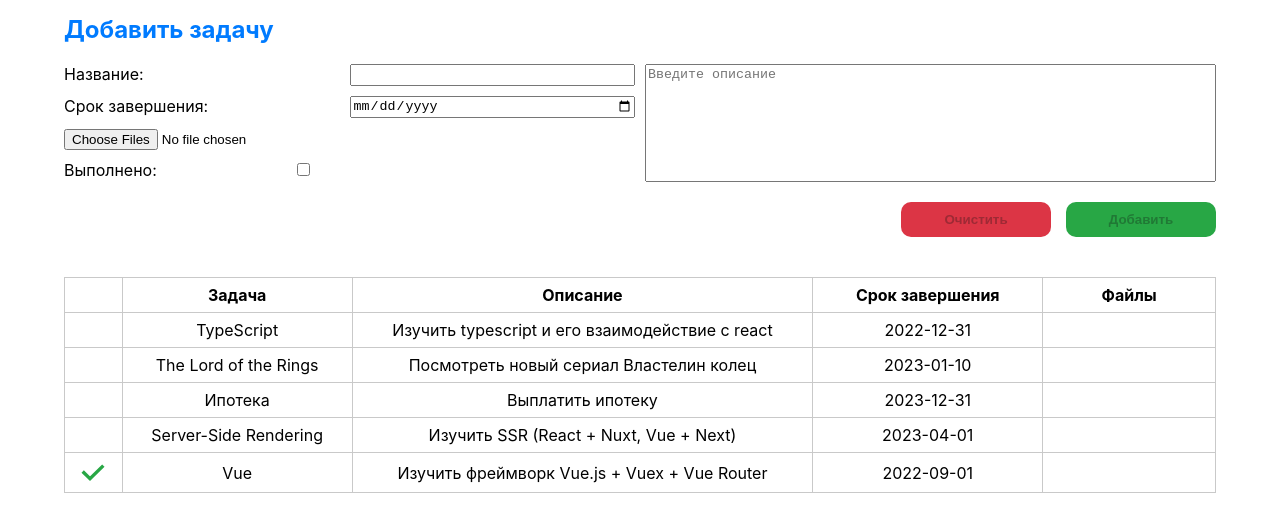
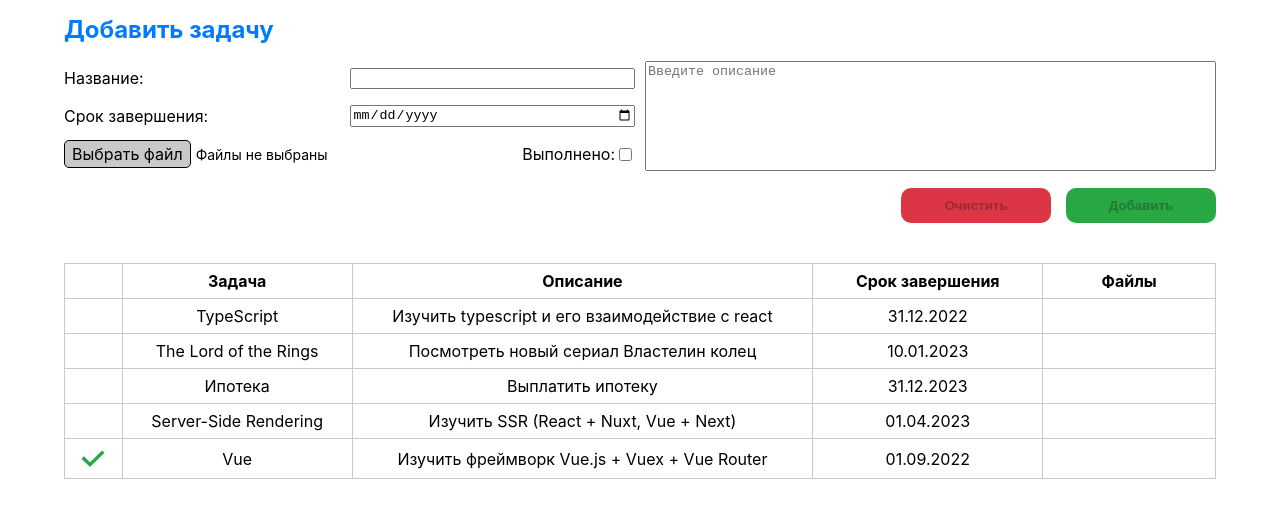
Before and after one commit to dariy-iva/todo-list, a React app: page / in a window 1280 px wide. Built offline with nearby package versions, Linux system fonts and the light colour scheme.

Commit message:
fix/input file feat/init firebase for deploy

```diff
--- a/package.json
+++ b/package.json
@@ -5,9 +5,6 @@
   "private": true,
   "dependencies": {
     "@craco/craco": "^7.0.0",
-    "@emotion/react": "^11.10.5",
-    "@emotion/styled": "^11.10.5",
-    "@mui/material": "^5.10.14",
     "@testing-library/jest-dom": "^5.16.5",
     "@testing-library/react": "^13.4.0",
     "@testing-library/user-event": "^13.5.0",
--- a/src/components/TodoForm/TodoForm.js
+++ b/src/components/TodoForm/TodoForm.js
@@ -12,21 +12,20 @@ export default function TodoForm() {
   const todoList = React.useContext(GetTodoListContext);
   const setTodoList = React.useContext(SetTodoListContext);
   const {values, setValues, handleChange, errors, isValid, resetForm} = useFormValidator({});
-  const [filesList, setFilesList] = React.useState({});
-  const [isChecked, setIsChecked] = React.useState(false);
+  const [filesInput, setFilesInput] = React.useState(null);
+
+  const fileInputText =  !filesInput || Object.keys(filesInput).length === 0
+    ? 'Файлы не выбраны'
+    : `Выбрано файлов: ${filesInput.length}`
 
   function handleChangeInputFiles(e) {
-    setFilesList(e.target.files);
-  }
-
-  function handleChangeInputCheckbox(e) {
-    setIsChecked(e.target.checked);
+    setFilesInput(e.target.files);
+    setValues([...values, e.target.value]);
   }
 
   function resetInputs() {
     resetForm();
-    setFilesList({});
-    setIsChecked(false);
+    setFilesInput(null);
   }
 
   function handleResetForm(e) {
@@ -44,17 +43,13 @@ export default function TodoForm() {
   function handleSubmitForm(e) {
     e.preventDefault();
 
-    const newFilesList = currentTodoItem
-      ? Array.from(filesList).concat(currentTodoItem.files)
-      : Array.from(filesList);
-
     const newTodo = {
       id: currentTodoItem ? currentTodoItem.id : todoList.length + 1,
       title: values.title,
       description: values.description,
-      dateFinish: values.dateFinish,
-      isChecked: isChecked,
-      files: newFilesList,
+      dateFinish: dayjs(values.dateFinish).format('YYYY-MM-DD'),
+      isChecked: values.isChecked,
+      files: Array.from(filesInput),
     }
 
     if (currentTodoItem) {
@@ -78,11 +73,11 @@ export default function TodoForm() {
         title: currentTodoItem.title,
         description: currentTodoItem.description,
         dateFinish: currentTodoItem.dateFinish,
+        isChecked: currentTodoItem.isChecked,
       });
-      setFilesList(currentTodoItem.files);
-      setIsChecked(currentTodoItem.isChecked)
+      currentTodoItem.files.length && setFilesInput(currentTodoItem.files);
     }
-  }, [currentTodoItem])
+  }, [currentTodoItem]);
 
   return (
     <form
@@ -134,25 +129,30 @@ export default function TodoForm() {
           <span className="form__error">{errors.dateFinish}</span>
         </label>
 
-        <label className="form__field_content_files">
+        <div className="form__field form__field_content_files-checked">
+          <label className="form__field form__field_content_files">
             <input
               type="file"
               name="files"
-            files={filesList}
+              files={filesInput}
               onChange={handleChangeInputFiles}
               multiple
               className="form__input"/>
+            <span className="form__file">Выбрать файл</span>
+            <span className="form__file-text">{fileInputText}</span>
           </label>
 
-        <label className="form__field_content_checked">
+          <label className="form__field form__field_content_checked">
             Выполнено:
             <input
               type="checkbox"
               name="isChecked"
-            checked={isChecked}
-            onChange={handleChangeInputCheckbox}
+              value={values.isChecked || false}
+              checked={values.isChecked || false}
+              onChange={handleChange}
               className="form__input"/>
           </label>
+        </div>
       </fieldset>
 
       <div className="form__buttons">
--- a/src/components/TodoForm/TodoForm.less
+++ b/src/components/TodoForm/TodoForm.less
@@ -17,12 +17,11 @@
     width: 100%;
     display: grid;
     grid-template-columns: repeat(2, 1fr);
-    grid-template-rows: repeat(4, 1fr);
+    grid-template-rows: repeat(3, 1fr);
     grid-template-areas:
           "title description"
           "date description"
-          "files description"
-          "checked description";
+          "files-checked description";
     grid-gap: 10px;
     border: none;
   }
@@ -31,6 +30,7 @@
     position: relative;
     display: flex;
     justify-content: space-between;
+    align-items: center;
   }
 
   &__field_content_title {
@@ -41,13 +41,13 @@
     grid-area: date;
   }
 
-  &form__field_content_files {
-    grid-area: files;
+  &__field_content_files-checked {
+    grid-area: files-checked;
   }
 
-  &__field_content_checked {
-    grid-area: checked;
-  }
+  //&__field_content_files {
+  //  flex-grow: 1;
+  //}
 
   &__field_content_description {
     grid-area: description;
@@ -58,15 +58,40 @@
     box-sizing: border-box;
   }
 
+  &__input[type="file"] {
+    display: none;
+  }
+
+  &__file {
+    display: inline-block;
+    padding: 3px 7px;
+    border: 1px solid black;
+    border-radius: 5px;
+    background-color: @color-secondary;
+    box-sizing: border-box;
+    cursor: pointer;
+    transition: opacity .3s;
+  }
+
+  &__file:hover {
+    opacity: .8;
+  }
+
+  &__file-text {
+    font-size: 14px;
+    margin-left: 5px;
+  }
+
   &__textarea {
     flex-grow: 1;
+    height: 100%;
     resize: none;
   }
 
   &__error {
     position: absolute;
     left: 0;
-    bottom: -10px;
+    bottom: -11px;
     display: block;
     font-weight: 500;
     font-size: 11px;
--- a/src/components/TodoList/TodoList.js
+++ b/src/components/TodoList/TodoList.js
@@ -52,7 +52,7 @@ export default function TodoList() {
       <tbody>
       {todoList.map((todo) => (
         <tr
-          key={todo.id}
+          key={`tr-${todo.id}`}
           id={'cell-' + todo.id}
           onClick={handleTodoClick}
           className={`table__body-row + ${currentTodo?.id === todo.id ? 'table__body-row_active' : ''}`}
@@ -72,7 +72,7 @@ export default function TodoList() {
             {todo.description}
           </td>
           <td className="table__cell">
-            {todo.dateFinish.toString()}
+            {dayjs(todo.dateFinish).format('DD.MM.YYYY')}
           </td>
           <td className="table__cell">
             <ul className="table__files">
--- a/src/hooks/useFormValidator.js
+++ b/src/hooks/useFormValidator.js
@@ -8,7 +8,7 @@ export default function useFormValidator(defaultValues) {
   const handleChange = (event) => {
     const target = event.target;
     const name = target.name;
-    const value = target.value;
+    const value = target.type === 'checkbox' ? target.checked : target.value;
     setValues({...values, [name]: value});
     setErrors({...errors, [name]: target.validationMessage });
     setIsValid(target.closest("form").checkValidity());
```
Lines whose indentation alone changed are shown as unchanged.
